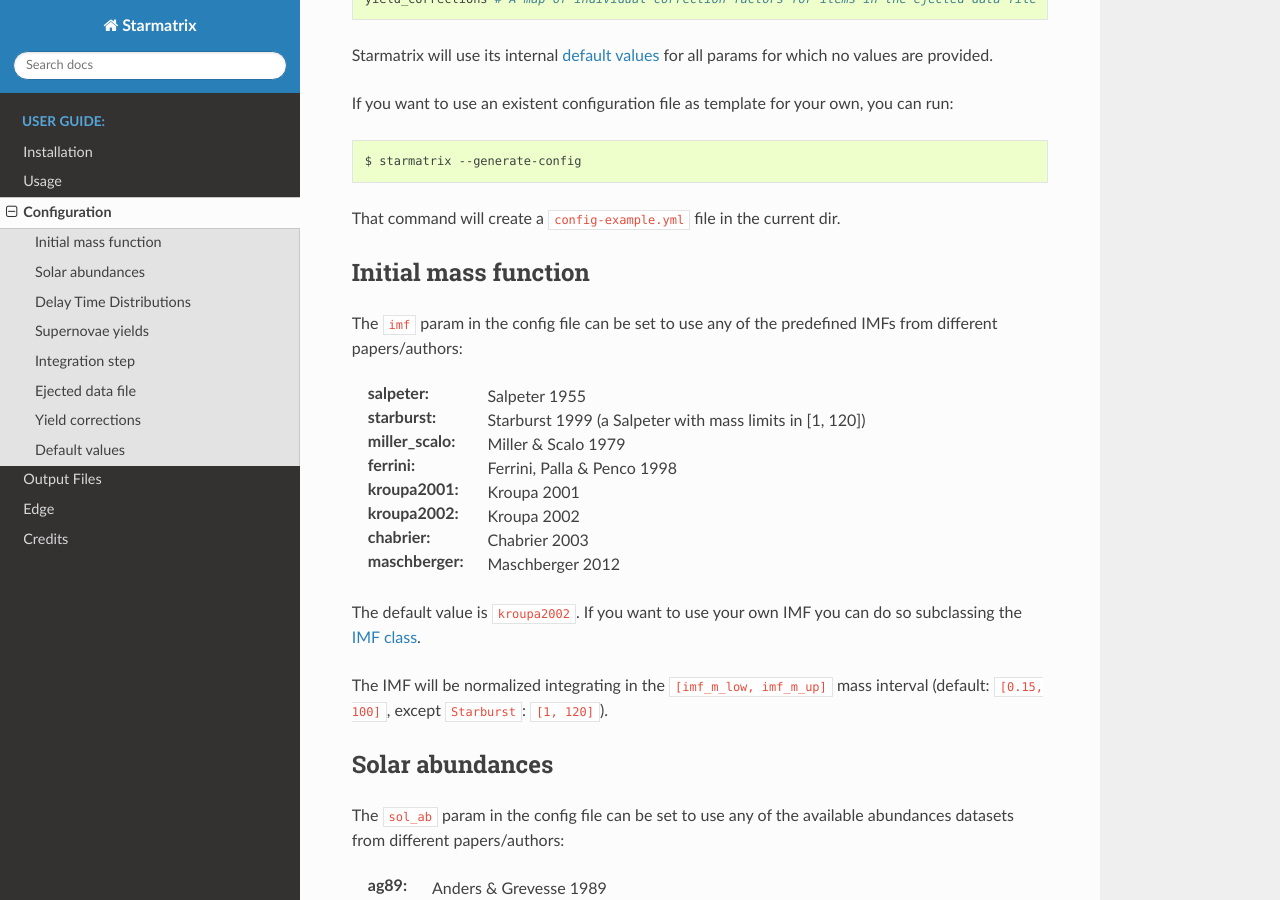
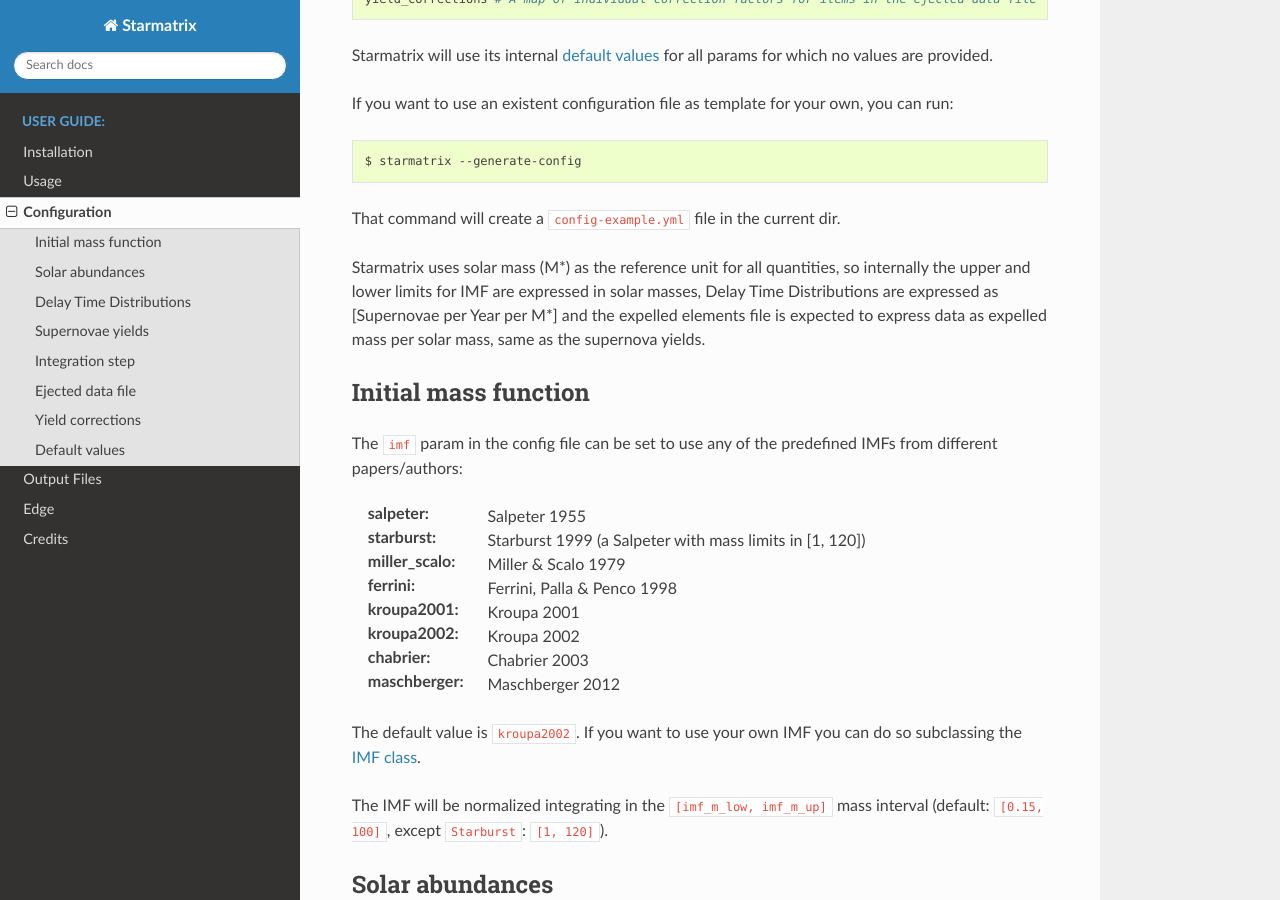
Before and after one commit to xuanxu/starmatrix, a Sphinx documentation site: the page built from docs/configuration.rst, in a window 1280 px wide and 900 px high, scrolled down 607 px. Built offline with Sphinx 7.4.7 and the Read the Docs theme 2.0.0, drawn with Linux system fonts in a browser that asks for light colours.

Commit message:
Mention the reference unit used for stellar masses

```diff
--- a/README.rst
+++ b/README.rst
@@ -94,7 +94,7 @@ Running starmatrix will produce a directory with three output files:
 
 * **mass_intervals**: all the mass intervals used to integrate for all the mass range
 * **imf_supernova_rates**: the initial mass functions for the supernova rates for each mass interval
-* **qm-matrices**: the Q(m) matrices for every mass interval defined in the *mass_intervals* file
+* **qm-matrices**: the Q(m) matrices for every mass interval defined in the *mass_intervals* file, expressed as stellar mass fractions.
 
 You can find the complete documentation at `ReadTheDocs' Starmatrix page`_.
 
@@ -129,6 +129,8 @@ If you want to use an existent configuration file as template for your own, you
 That command will create a ``config-example.yml`` file in the current dir containing the default values.
 
 .. _`default values`: https://starmatrix.readthedocs.io/en/latest/configuration.html#default-values
+
+Starmatrix uses solar mass (M*) as the reference unit for all quantities, so internally the upper and lower limits for IMF are expressed in solar masses, Delay Time Distributions are expressed as [Supernovae per Year per M*] and the expelled elements file is expected to express data as expelled mass per solar mass, same as the supernova yields.
 
 Initial mass function
 ---------------------
--- a/docs/configuration.rst
+++ b/docs/configuration.rst
@@ -34,6 +34,7 @@ If you want to use an existent configuration file as template for your own, you
 
 That command will create a ``config-example.yml`` file in the current dir.
 
+Starmatrix uses solar mass (M*) as the reference unit for all quantities, so internally the upper and lower limits for IMF are expressed in solar masses, Delay Time Distributions are expressed as [Supernovae per Year per M*] and the expelled elements file is expected to express data as expelled mass per solar mass, same as the supernova yields.
 
 Initial mass function
 ---------------------
--- a/docs/output_files.rst
+++ b/docs/output_files.rst
@@ -3,7 +3,7 @@ Output Files
 
 Runnign Starmatrix produces three text files:
 
-:qm-matrices: The main output file containing Q matrices for each mass interval with the ejections for 15 chemical elements.
+:qm-matrices: The main output file containing Q matrices for each mass interval with the ejections for 15 chemical elements. Expressed as stellar mass fractions.
 :mass_intervals: The intervals of mass used for each time step of the integration.
 :imf_supernova_rates: The resulting supernovae rates for each mass interval.
 
```
Also changed, not shown: paper/paper.md (+1 -1 lines).
